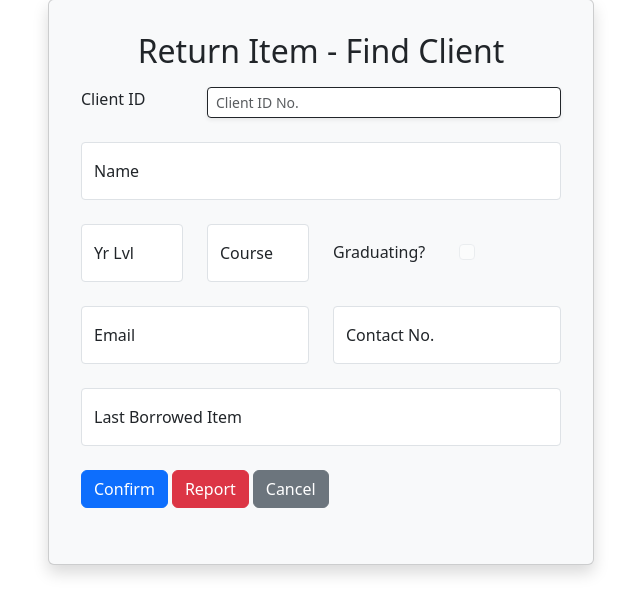
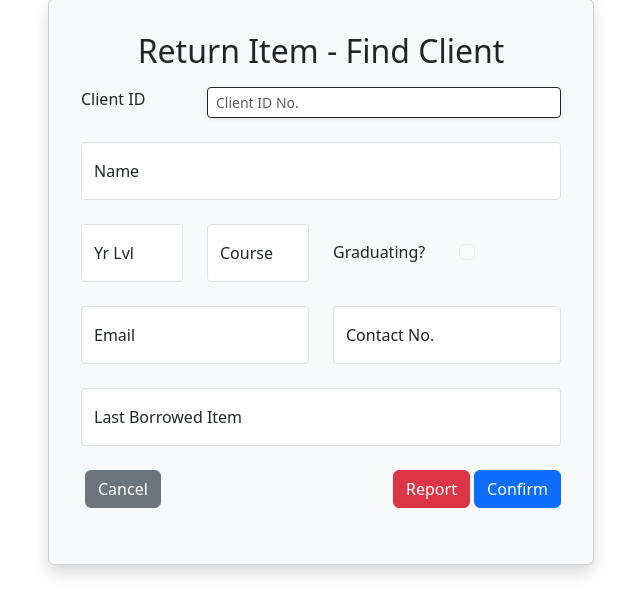
Before and after one commit to Diswis-ITWiz/LoansApp, a Django app: page /return-item in a window 1280 px wide. Shown: the part 86-701 px from the top of the page, without its empty margins (319-959 px from the left). Run offline with Django 5.2, Linux system fonts and the light colour scheme; some libraries are stand-ins or nearby versions.

Commit message:
Refactor: Swapped cancel and submit button positions & placed them on opposite ends

```diff
--- a/base/templates/base/Admin-Blockout/block_date.html
+++ b/base/templates/base/Admin-Blockout/block_date.html
@@ -34,9 +34,9 @@
                     </div>
                     <div class="row">
                         <div class="col">
-                            <div class="d-flex">
+                            <div class="d-flex justify-content-between">
+                                <a href="{% url 'admin-dashboard' %}" class="btn btn-secondary">Cancel</a>
                                 <button type="submit" class="btn btn-primary me-1">Block</button>
-                                <a href="{% url 'admin-dashboard' %}" class="btn btn-secondary">Cancel</a>
                             </div>
                         </div>
                     </div>
--- a/base/templates/base/Admin-Blockout/block_time.html
+++ b/base/templates/base/Admin-Blockout/block_time.html
@@ -47,9 +47,9 @@
                         </div>
                     </div>
                     <div class="row">
-                        <div class="d-flex">
+                        <div class="d-flex justify-content-between">
+                            <a href="{% url 'admin-dashboard' %}" class="btn btn-secondary">Cancel</a>
                             <button type="submit" class="btn btn-primary me-1">Block</button>
-                            <a href="{% url 'admin-dashboard' %}" class="btn btn-secondary">Cancel</a>
                         </div>
                     </div>
                 </form>
--- a/base/templates/base/Admin-Client/edit_client.html
+++ b/base/templates/base/Admin-Client/edit_client.html
@@ -126,9 +126,9 @@
                                     </div>
                                 </div>
                                 <div class="row pt-2 mt-3">
-                                    <div class="d-flex">
+                                    <div class="d-flex justify-content-between">
+                                        <div class="col-sm-3"><a href="{% url 'client-details' client%}" class="btn btn-secondary">Cancel</a></div>
                                         <input type="submit" class="btn btn-primary me-1" value="Submit">
-                                        <div class="col-sm-3"><a href="{% url 'client-details' client%}" class="btn btn-secondary">Cancel</a></div>
                                     </div>
                                 </div>
                             </form>
--- a/base/templates/base/Admin-Item/edit_item.html
+++ b/base/templates/base/Admin-Item/edit_item.html
@@ -42,8 +42,10 @@
                                     </div>
                                 </div>
                             </div>
-                            <button type="submit" class="btn btn-primary">Submit</button>
-                            <button class="btn btn-secondary" onclick="history.back()">Cancel</button>
+                            <div class="d-flex justify-content-between">
+                                <button class="btn btn-secondary" onclick="history.back()">Cancel</button>
+                                <button type="submit" class="btn btn-primary">Submit</button>
+                            </div>
                         </form>
                     </div>
                 </div>
--- a/base/templates/base/Admin-Item/item_panel.html
+++ b/base/templates/base/Admin-Item/item_panel.html
@@ -131,7 +131,7 @@
                     <!-- Modal footer -->
                     <div class="modal-footer">
                         <button type="submit" class="btn btn-primary me-1">Submit</button>
-                        <button type="button" class="btn btn-danger" data-bs-dismiss="modal">Close</button>
+                        <!-- <button type="button" class="btn btn-danger" data-bs-dismiss="modal">Close</button> -->
                     </div>
                 </form>
 
--- a/base/templates/base/Home-Client/new_client.html
+++ b/base/templates/base/Home-Client/new_client.html
@@ -133,9 +133,10 @@
                                     </div>
                                 </div>
                                 <div class="row pt-2 mt-3">
-                                    <div class="d-flex">
+                                    <div class="d-flex justify-content-between">
+                                        <a href="{% url 'home' %}" class="btn btn-secondary">Cancel</a>
                                         <input type="submit" class="btn btn-primary me-1" value="Submit">
-                                        <a href="{% url 'home' %}" class="btn btn-secondary">Cancel</a>
+
                                     </div>
                                 </div>
                             </form>
--- a/base/templates/base/Home-Item/loan_item_transaction.html
+++ b/base/templates/base/Home-Item/loan_item_transaction.html
@@ -117,7 +117,8 @@
                                 </div>
                                 <br>
                                 <div class="row pt-1">
-                                    <div class="d-flex">
+                                    <div class="d-flex justify-content-between">
+                                        <a href="{% url 'loan-item' %}" class="btn btn-secondary">Cancel</a>
                                         {% if not calculated%}
                                         <input type="submit" value="Calculate First" class="btn btn-primary me-1" disabled>
                                         {% else %}
@@ -125,7 +126,7 @@
                                         {% endif %}
 
 
-                                        <a href="{% url 'loan-item' %}" class="btn btn-secondary">Cancel</a>
+
                                     </div>
                                 </div>
                         </form>
--- a/base/templates/base/Home-Item/return_item.html
+++ b/base/templates/base/Home-Item/return_item.html
@@ -106,16 +106,21 @@
                             </div>
                         </div>
                         <div class="row  mb-4 mt-4">
-                            <div class="d-flex">
+                            <div class="d-flex justify-content-between">
+                                <a href="{% url 'home' %}" class="btn btn-secondary ms-1">Cancel</a>
                                 {%if transaction %}
+                                <div>
+                                    <a href="{% url 'report' client.clientId %}" class="btn btn-danger">Report</a>
                                     <a href="{%  url 'return-item2' transaction.id %}" class="btn btn-primary">Confirm</a>
-                                    <a href="{% url 'report' client.clientId %}" class="btn btn-danger ms-1">Report</a>
+                                </div>
                                 {% else %}
+                                <div>
+                                    <a href="" style="pointer-events: none;" class="btn btn-danger">Report</a>
                                     <a href="" style="pointer-events: none;" class="btn btn-primary">Confirm</a>
-                                    <a href="" style="pointer-events: none;" class="btn btn-danger ms-1">Report</a>
+                                </div>
                                 {% endif %}
 
-                                <a href="{% url 'home' %}" class="btn btn-secondary ms-1">Cancel</a>
+
                             </div>
                         </div>
                     </div>
--- a/base/templates/base/admin_page.html
+++ b/base/templates/base/admin_page.html
@@ -106,7 +106,7 @@
                 <!-- Modal footer -->
                 <div class="modal-footer">
                 <button type="submit" class="btn btn-primary" name="toggleFinalsWeek">Submit</button>
-                <button type="button" class="btn btn-danger" data-bs-dismiss="modal">Close</button>
+                <!-- <button type="button" class="btn btn-danger" data-bs-dismiss="modal">Close</button> -->
                 </div>
             </form>
           </div>
@@ -144,7 +144,7 @@
                 <div class="modal-footer">
 
                     <button type="submit" class="btn btn-primary" name="blockGradWaiting">Block Seniors</button>
-                    <button type="button" class="btn btn-danger" data-bs-dismiss="modal">Close</button>
+                    <!-- <button type="button" class="btn btn-danger" data-bs-dismiss="modal">Close</button> -->
                 </div>
             </form>
           </div>
--- a/base/templates/login.html
+++ b/base/templates/login.html
@@ -28,8 +28,8 @@
                             {% csrf_token %}
                             {{ form.as_p }}
                             <div class="d-flex justify-content-between">
+                                <a href="{%url 'home'%}" class="btn btn-secondary">Cancel</a>
                                 <button type="submit" class="btn btn-primary">Login</button>
-                                <a href="{%url 'home'%}" class="btn btn-secondary">Cancel</a>
                             </div>
                         </form>
                     </div>
```
Also changed, not shown: base/templates/base/Admin-Client/lift_client_penalty.html (+5 -3 lines), base/templates/base/Admin-Item/delete_item.html (+5 -3 lines), base/templates/base/Home-Item/find_client.html (+6 -4 lines), base/templates/base/Home-Item/return_item2.html (+5 -4 lines).
